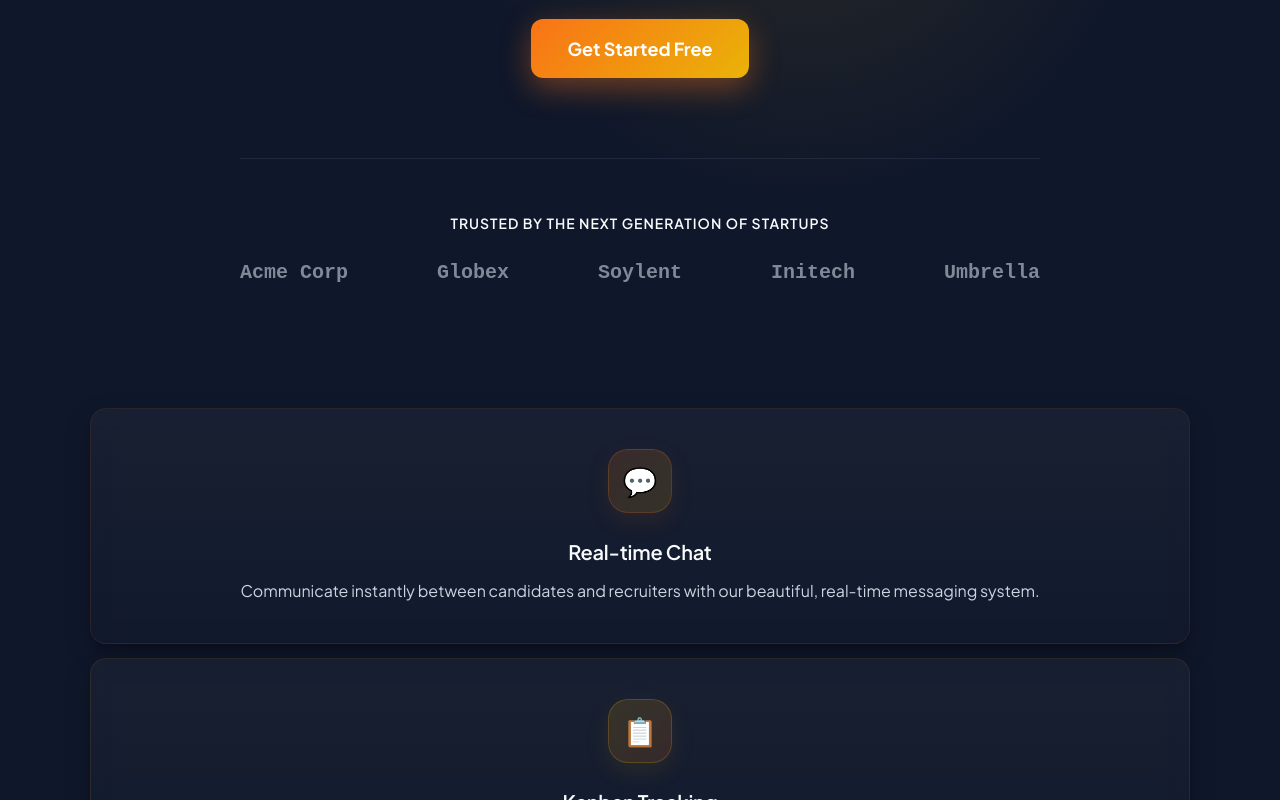
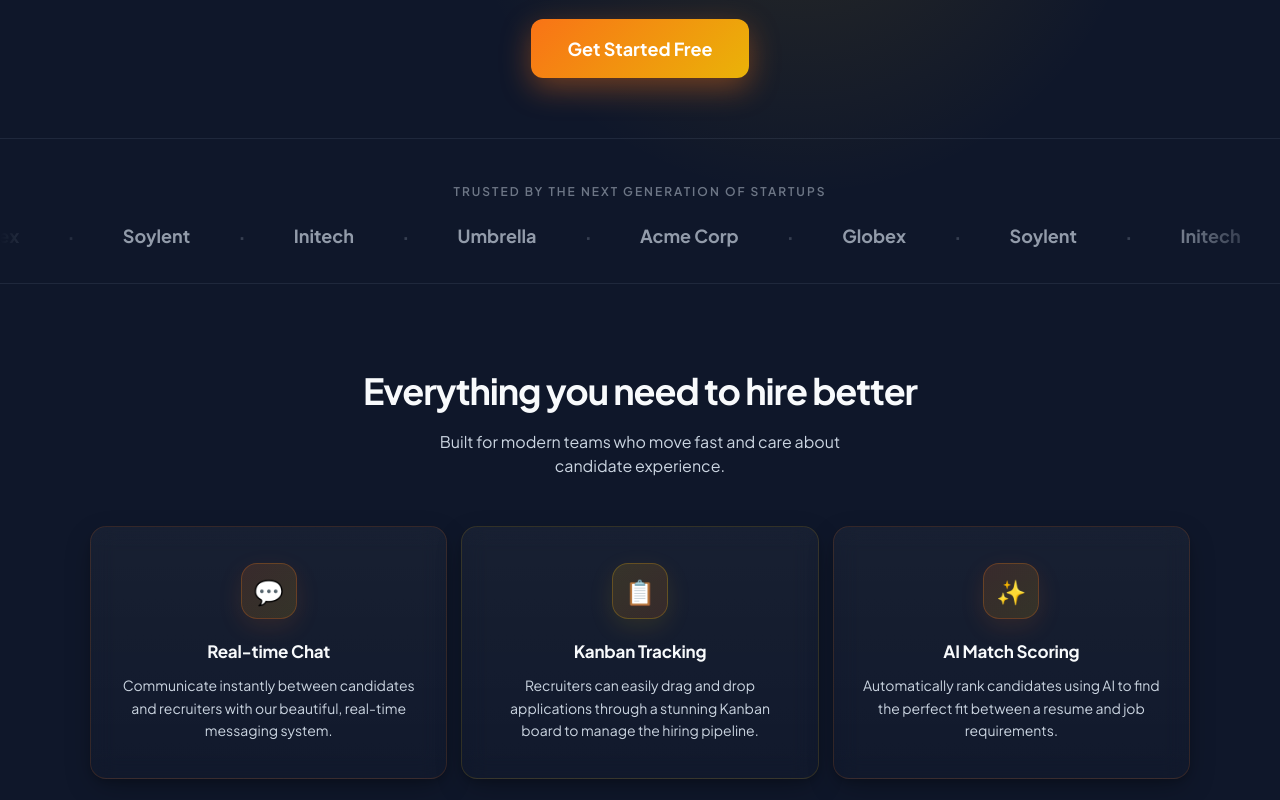
Before and after one commit to devanshibhatt23/TalentBridge, a React (Vite) app in the folder client/: page / in a window 1280 px wide. Shown: the part 580-1380 px from the top of the page. Built offline with nearby package versions, Linux system fonts and the light colour scheme.

Commit message:
[feat-improvisation]: improve the home page

```diff
--- a/client/src/App.jsx
+++ b/client/src/App.jsx
@@ -42,8 +42,22 @@ function App() {
           }
         />
 
-        <Route path="/jobs" element={<Jobs />} />
-        <Route path="/jobs/:id" element={<JobDetail />} />
+        <Route
+          path="/jobs"
+          element={
+            <ProtectedRoute>
+              <Jobs />
+            </ProtectedRoute>
+          }
+        />
+        <Route
+          path="/jobs/:id"
+          element={
+            <ProtectedRoute>
+              <JobDetail />
+            </ProtectedRoute>
+          }
+        />
 
         <Route
           path="/jobs/new"
--- a/client/src/index.css
+++ b/client/src/index.css
@@ -782,8 +782,24 @@ select.input {
   grid-template-columns: repeat(2, minmax(0, 1fr));
 }
 
+.grid--3 {
+  grid-template-columns: repeat(3, minmax(0, 1fr));
+}
+
 @media (max-width: 800px) {
   .grid--2 {
+    grid-template-columns: 1fr;
+  }
+}
+
+@media (max-width: 960px) {
+  .grid--3 {
+    grid-template-columns: repeat(2, minmax(0, 1fr));
+  }
+}
+
+@media (max-width: 600px) {
+  .grid--3 {
     grid-template-columns: 1fr;
   }
 }
--- a/client/src/pages/Landing.jsx
+++ b/client/src/pages/Landing.jsx
@@ -108,101 +108,150 @@ export function Landing() {
           }}>
             Get Started Free
           </Link>
-          {/* <Link to="/jobs" className="btn btn--ghost" style={{
-            padding: '16px 36px',
-            fontSize: '18px',
-            borderRadius: '12px',
-            background: 'var(--panel-strong)',
-            border: '1px solid var(--border)',
-            fontWeight: 600
+        </div>
+      </section>
+
+      {/* Trusted By Marquee */}
+      <style>{`
+        @keyframes marquee {
+          from { transform: translateX(0); }
+          to   { transform: translateX(-50%); }
+        }
+      `}</style>
+      <section style={{
+        borderTop: '1px solid var(--border)',
+        borderBottom: '1px solid var(--border)',
+        padding: '32px 0',
+        overflow: 'hidden',
+        position: 'relative',
+        zIndex: 1
+      }}>
+        <p style={{
+          fontSize: '12px',
+          fontWeight: 600,
+          textTransform: 'uppercase',
+          letterSpacing: '2px',
+          color: 'var(--muted)',
+          opacity: 0.5,
+          textAlign: 'center',
+          marginBottom: '20px'
+        }}>
+          Trusted by the next generation of startups
+        </p>
+        <div style={{
+          overflow: 'hidden',
+          WebkitMaskImage: 'linear-gradient(to right, transparent 0%, black 10%, black 90%, transparent 100%)',
+          maskImage: 'linear-gradient(to right, transparent 0%, black 10%, black 90%, transparent 100%)'
+        }}>
+          <div style={{
+            display: 'flex',
+            gap: '48px',
+            width: 'max-content',
+            animation: 'marquee 20s linear infinite',
+            alignItems: 'center'
           }}>
-            Browse Jobs
-          </Link> */}
-        </div>
-
-        {/* Trusted By Banner */}
-        <div style={{ marginTop: '80px', paddingTop: '40px', borderTop: '1px solid var(--border)', width: '100%', maxWidth: '800px' }}>
-          <p className="faint" style={{ fontSize: '14px', fontWeight: 600, textTransform: 'uppercase', letterSpacing: '1px', marginBottom: '24px' }}>
-            Trusted by the next generation of startups
-          </p>
-          <div style={{ display: 'flex', justifyContent: 'space-between', alignItems: 'center', opacity: 0.6, flexWrap: 'wrap', gap: '32px' }}>
-            {['Acme Corp', 'Globex', 'Soylent', 'Initech', 'Umbrella'].map(company => (
-              <span key={company} style={{ fontSize: '20px', fontWeight: 800, fontFamily: 'monospace', color: 'var(--muted)' }}>
-                {company}
-              </span>
-            ))}
+            {[...Array(2)].flatMap((_, i) =>
+              ['Acme Corp', 'Globex', 'Soylent', 'Initech', 'Umbrella'].map(company => (
+                <span key={`${i}-${company}`} style={{
+                  fontSize: '18px',
+                  fontWeight: 700,
+                  color: 'var(--muted)',
+                  opacity: 0.7,
+                  whiteSpace: 'nowrap',
+                  fontFamily: 'inherit',
+                  display: 'flex',
+                  alignItems: 'center',
+                  gap: '48px'
+                }}>
+                  {company}
+                  <span style={{ opacity: 0.3, fontSize: '20px' }}>·</span>
+                </span>
+              ))
+            )}
           </div>
         </div>
       </section>
 
       {/* Features Grid */}
-      <section className="container" style={{ marginTop: '60px', position: 'relative', zIndex: 1 }}>
+      <section className="container" style={{ marginTop: '80px', marginBottom: '20px', position: 'relative', zIndex: 1 }}>
+        <div style={{ textAlign: 'center', marginBottom: '48px' }}>
+          <h2 style={{
+            fontSize: 'clamp(28px, 3vw, 36px)',
+            fontWeight: 700,
+            letterSpacing: '-0.03em',
+            margin: '0 0 12px 0'
+          }}>
+            Everything you need to hire better
+          </h2>
+          <p className="muted" style={{ fontSize: '16px', maxWidth: '480px', margin: '0 auto' }}>
+            Built for modern teams who move fast and care about candidate experience.
+          </p>
+        </div>
         <div className="grid grid--3">
           <div className="card" style={{
-            padding: '40px 10px',
+            padding: '36px 28px',
             textAlign: 'center',
             display: 'flex',
             flexDirection: 'column',
             alignItems: 'center',
-            borderColor: 'rgba(249, 115, 22, 0.1)',
-            transition: 'transform 0.3s ease, box-shadow 0.3s ease'
+            borderColor: 'rgba(249, 115, 22, 0.15)',
           }}>
             <div style={{
-              width: '64px', height: '64px', borderRadius: '20px',
+              width: '56px', height: '56px', borderRadius: '16px',
               background: 'linear-gradient(135deg, rgba(249, 115, 22, 0.15), rgba(234, 179, 8, 0.15))',
-              border: '1px solid rgba(249, 115, 22, 0.2)',
+              border: '1px solid rgba(249, 115, 22, 0.25)',
               color: '#f97316',
-              display: 'flex', alignItems: 'center', justifyContent: 'center', fontSize: '28px', marginBottom: '24px',
-              boxShadow: '0 8px 24px rgba(249, 115, 22, 0.1)'
+              display: 'flex', alignItems: 'center', justifyContent: 'center', fontSize: '24px', marginBottom: '20px',
+              boxShadow: '0 8px 24px rgba(249, 115, 22, 0.12)'
             }}>
               💬
             </div>
-            <h3 className="h2" style={{ fontSize: '20px', marginBottom: '12px' }}>Real-time Chat</h3>
-            <p className="muted" style={{ margin: 0 }}>Communicate instantly between candidates and recruiters with our beautiful, real-time messaging system.</p>
+            <h3 style={{ fontSize: '17px', fontWeight: 700, margin: '0 0 10px 0', letterSpacing: '-0.2px' }}>Real-time Chat</h3>
+            <p className="muted" style={{ margin: 0, fontSize: '14px', lineHeight: 1.6 }}>Communicate instantly between candidates and recruiters with our beautiful, real-time messaging system.</p>
           </div>
 
           <div className="card" style={{
-            padding: '40px 32px',
+            padding: '36px 28px',
             textAlign: 'center',
             display: 'flex',
             flexDirection: 'column',
             alignItems: 'center',
-            borderColor: 'rgba(234, 179, 8, 0.1)'
+            borderColor: 'rgba(234, 179, 8, 0.15)',
           }}>
             <div style={{
-              width: '64px', height: '64px', borderRadius: '20px',
+              width: '56px', height: '56px', borderRadius: '16px',
               background: 'linear-gradient(135deg, rgba(234, 179, 8, 0.15), rgba(249, 115, 22, 0.15))',
-              border: '1px solid rgba(234, 179, 8, 0.2)',
+              border: '1px solid rgba(234, 179, 8, 0.25)',
               color: '#eab308',
-              display: 'flex', alignItems: 'center', justifyContent: 'center', fontSize: '28px', marginBottom: '24px',
-              boxShadow: '0 8px 24px rgba(234, 179, 8, 0.1)'
+              display: 'flex', alignItems: 'center', justifyContent: 'center', fontSize: '24px', marginBottom: '20px',
+              boxShadow: '0 8px 24px rgba(234, 179, 8, 0.12)'
             }}>
               📋
             </div>
-            <h3 className="h2" style={{ fontSize: '20px', marginBottom: '12px' }}>Kanban Tracking</h3>
-            <p className="muted" style={{ margin: 0 }}>Recruiters can easily drag and drop applications through a stunning Kanban board to manage the hiring pipeline.</p>
+            <h3 style={{ fontSize: '17px', fontWeight: 700, margin: '0 0 10px 0', letterSpacing: '-0.2px' }}>Kanban Tracking</h3>
+            <p className="muted" style={{ margin: 0, fontSize: '14px', lineHeight: 1.6 }}>Recruiters can easily drag and drop applications through a stunning Kanban board to manage the hiring pipeline.</p>
           </div>
 
           <div className="card" style={{
-            padding: '40px 32px',
+            padding: '36px 28px',
             textAlign: 'center',
             display: 'flex',
             flexDirection: 'column',
             alignItems: 'center',
-            borderColor: 'rgba(249, 115, 22, 0.1)'
+            borderColor: 'rgba(249, 115, 22, 0.15)',
           }}>
             <div style={{
-              width: '64px', height: '64px', borderRadius: '20px',
+              width: '56px', height: '56px', borderRadius: '16px',
               background: 'linear-gradient(135deg, rgba(249, 115, 22, 0.15), rgba(234, 179, 8, 0.15))',
-              border: '1px solid rgba(249, 115, 22, 0.2)',
+              border: '1px solid rgba(249, 115, 22, 0.25)',
               color: '#f97316',
-              display: 'flex', alignItems: 'center', justifyContent: 'center', fontSize: '28px', marginBottom: '24px',
-              boxShadow: '0 8px 24px rgba(249, 115, 22, 0.1)'
+              display: 'flex', alignItems: 'center', justifyContent: 'center', fontSize: '24px', marginBottom: '20px',
+              boxShadow: '0 8px 24px rgba(249, 115, 22, 0.12)'
             }}>
               ✨
             </div>
-            <h3 className="h2" style={{ fontSize: '20px', marginBottom: '12px' }}>AI Match Scoring</h3>
-            <p className="muted" style={{ margin: 0 }}>Automatically rank candidates using AI to find the perfect fit between a resume and job requirements.</p>
+            <h3 style={{ fontSize: '17px', fontWeight: 700, margin: '0 0 10px 0', letterSpacing: '-0.2px' }}>AI Match Scoring</h3>
+            <p className="muted" style={{ margin: 0, fontSize: '14px', lineHeight: 1.6 }}>Automatically rank candidates using AI to find the perfect fit between a resume and job requirements.</p>
           </div>
         </div>
       </section>
```
Also changed, not shown: 2 other files (tests, documents, lock files or other folders).
